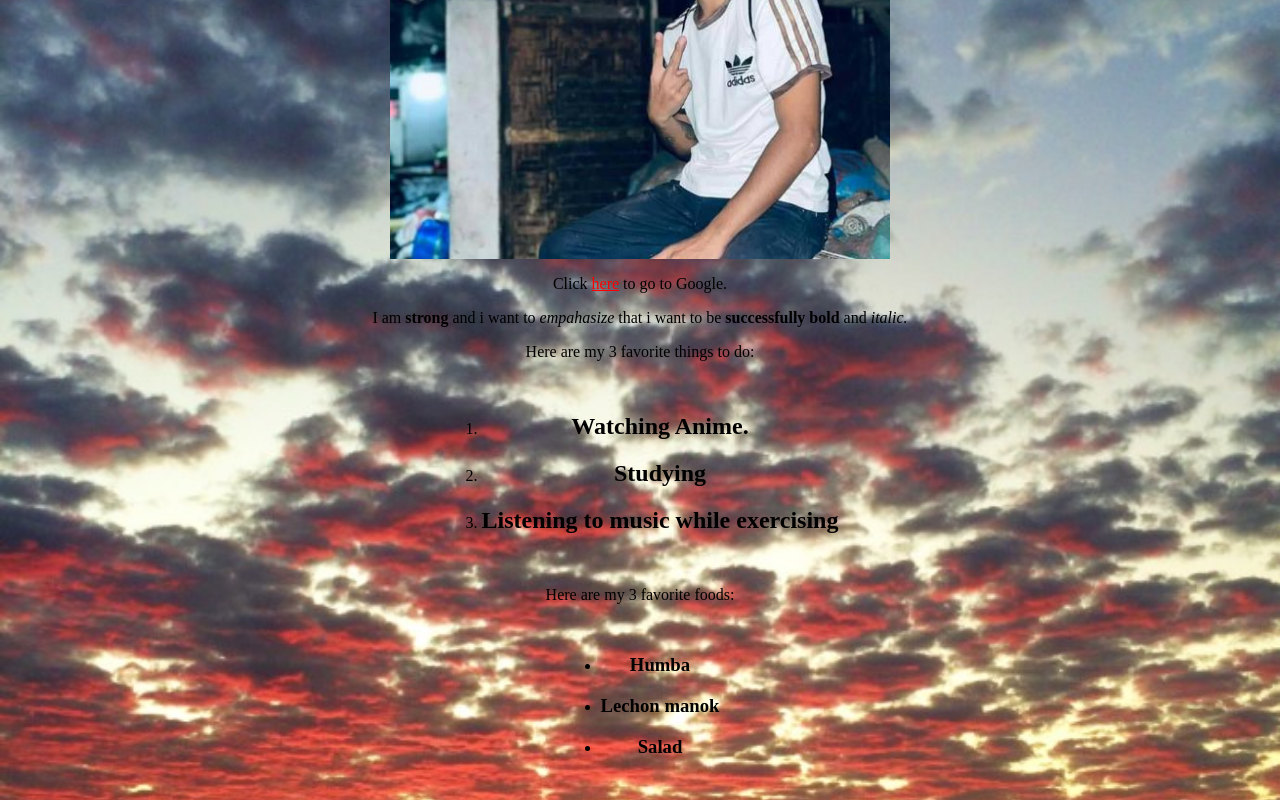
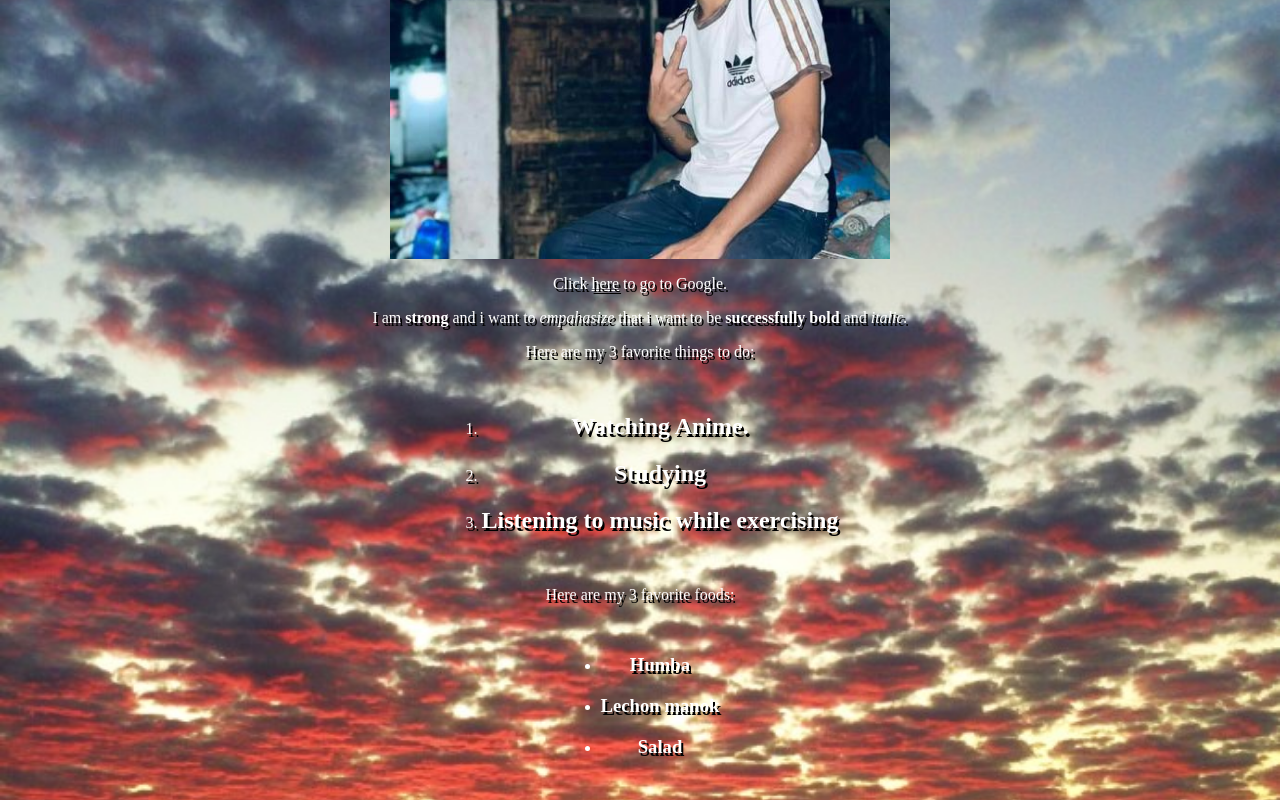
Before and after one commit to Kimjay123/Kimjay123.github.io, a plain HTML site: page timeline.html in a window 1280 px wide. Shown: the part 321-1121 px from the top of the page. Drawn offline with Linux system fonts and the light colour scheme.

Commit message:
Fix index

```diff
--- a/index.css
+++ b/index.css
@@ -1,7 +1,11 @@
 body{
     background-color: aqua;
+    background-image: url(sunset.jpg);
+    background-size: cover;
+    background-repeat: no-repeat;
 }
 h1, h2{
+    color: white;
     text-align: center;
     text-decoration: underline;
     margin: 150px;
@@ -9,7 +13,7 @@ h1, h2{
 
 ol, a{
     text-align: center;
-    color: red
+    color: red;
 }
 
 p{
--- a/main.css
+++ b/main.css
@@ -4,36 +4,52 @@ body{
     background-repeat: no-repeat;
 
 }
+
 h1{
     color: white;
     text-align: center;
     text-decoration: underline;
 }
+
 img{
     display: block;
     margin-left: auto;
     margin-right: auto;
 }
-a{
+
+a {
+    color: white;
+}
+
+a:hover{
     color: red;
 }
+
 p{
-    color: black;
+    color: white;
+    text-shadow: 2px 3px black;
     text-align: center;
 }
+
 ol{
-    color: black;
+    color: white;
+    text-shadow: 2px 3px black;
 }
+
 ul{
-    color: black;
+    color: white;
+    text-shadow: 2px 3px black;
 }
+
 div.container{
     text-align: center;
 }
+
 ol.center{
     display: inline-block;
     text-align: center;
 }
+
 ul.center{
     display: inline-block;
     text-align: center;
```
Also changed, not shown: index.html (+1 -1 lines).
